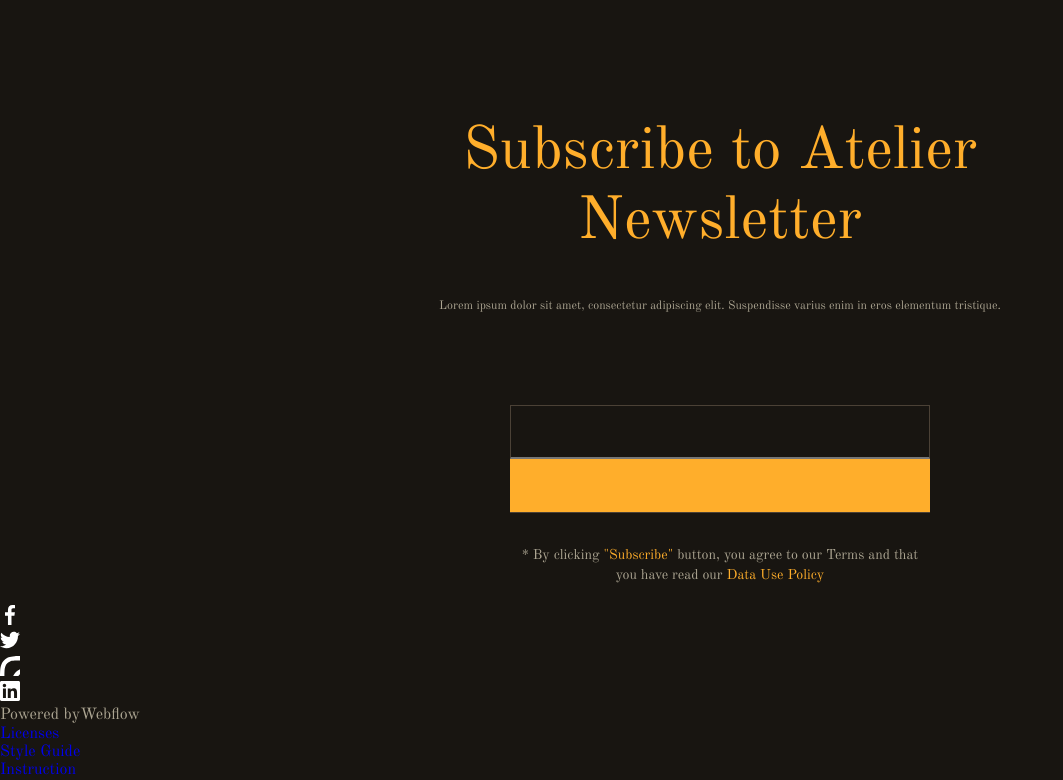
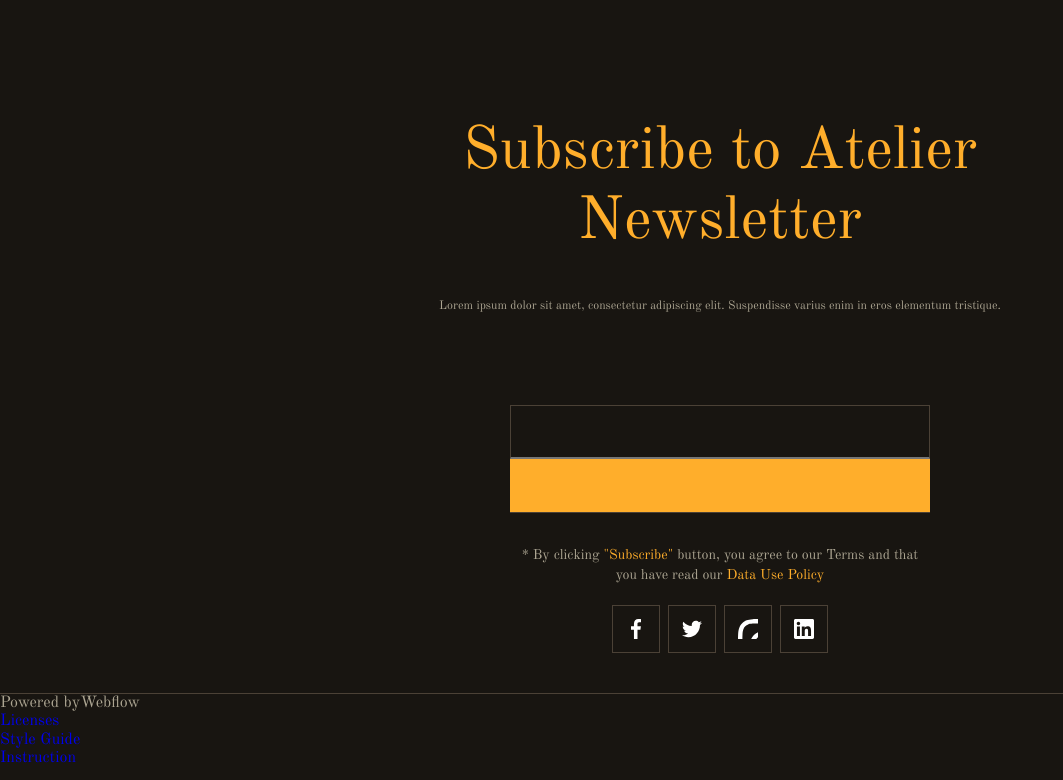
Before and after one commit to yu1iia/creative_agency, a website built with Parcel: page src/index.html in a window 1280 px wide. Shown: the part 4799-5579 px from the top of the page, without its empty margins (0-1063 px from the left). Built offline with nearby package versions, Linux system fonts and the light colour scheme; files whose address does not match are found by name.

Commit message:
added contact section styles

```diff
--- a/src/partials/contact.html
+++ b/src/partials/contact.html
@@ -1,32 +1,34 @@
 <section class="contact">
+  <div class="contact__container container">
     <ul class="contact__list list">
       <li class="contact__item">
-      <a>
+        <a class="contact__link link" href="#">
           <svg width="20px" height="20px">
             <use href="./images/svg/sprite.svg#facebook"></use>
           </svg>
         </a>
       </li>
       <li class="contact__item">
-      <a>
+        <a class="contact__link link" href="#">
           <svg width="20px" height="20px">
             <use href="./images/svg/sprite.svg#twitter"></use>
           </svg>
         </a>
       </li>
       <li class="contact__item">
-      <a>
+        <a class="contact__link link" href="#">
           <svg width="20px" height="20px">
             <use href="./images/svg/sprite.svg#insta"></use>
           </svg>
         </a>
       </li>
       <li class="contact__item">
-      <a>
+        <a class="contact__link link" href="#">
           <svg width="20px" height="20px">
             <use href="./images/svg/sprite.svg#linkedin"></use>
           </svg>
         </a>
       </li>
     </ul>
+  </div>
 </section>
--- a/src/sass/layout/_contact.scss
+++ b/src/sass/layout/_contact.scss
@@ -0,0 +1,26 @@
+.contact {
+  &__container {
+    padding-bottom: 40px;
+    border-bottom: 1px solid #4b4136;
+  }
+
+  &__list {
+    @extend %flex-a-j;
+  }
+  &__item {
+    width: 48px;
+    height: 48px;
+    border: 1px solid #4b4136;
+    &:not(:last-child) {
+      margin-right: 8px;
+    }
+    & a {
+      display: block;
+      padding: 13px;
+    }
+    &:hover {
+      background-color: $accent-color;
+      @include transition(background-color);
+    }
+  }
+}
```
Also changed, not shown: src/images/svg/sprite.svg. Lines whose indentation alone changed are shown as unchanged.
